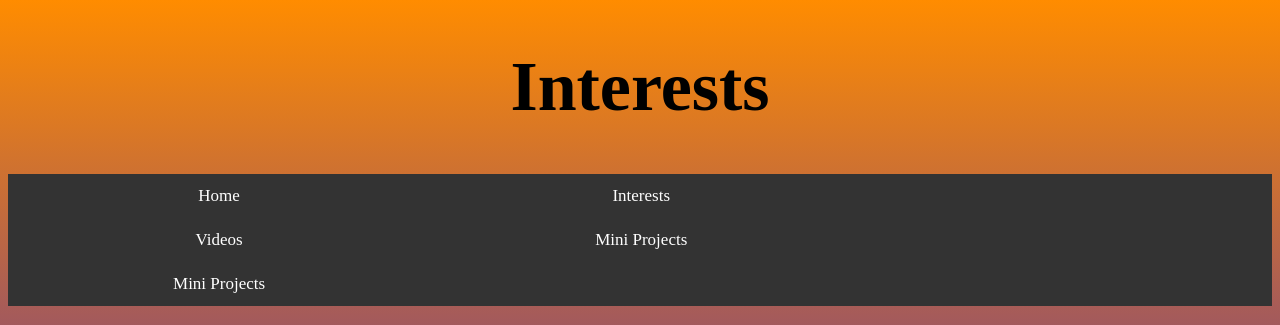
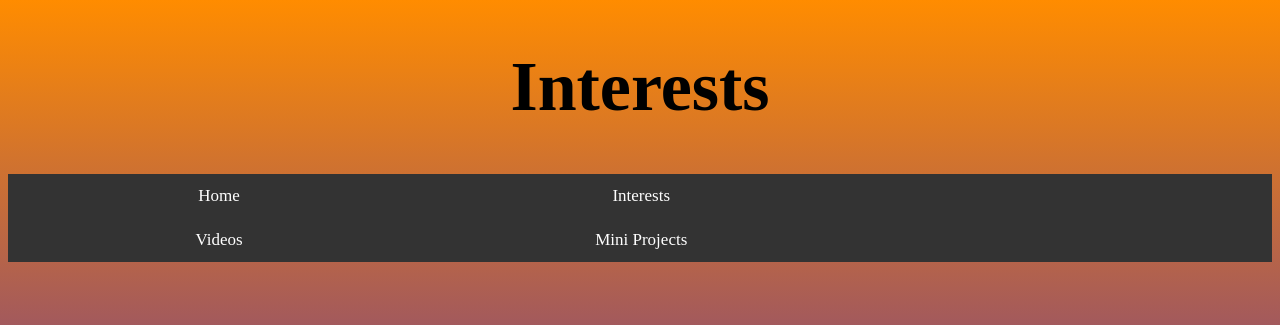
Before and after one commit to arias1590/arias1590.github.io, a plain HTML site: page interests.html in a window 1280 px wide. Shown: the top 325 px of the page. Drawn offline with Linux system fonts and the light colour scheme.

Commit message:
Update interests.html

```diff
--- a/interests.html
+++ b/interests.html
@@ -21,7 +21,7 @@
     <a href="interests.html">Interests</a>
     <a href="videos.html">Videos</a>
     <a href="miniProjects.html">Mini Projects</a>
-    <a href="miniProjects.html">Mini Projects</a>
+
 </div>
 
 
```
